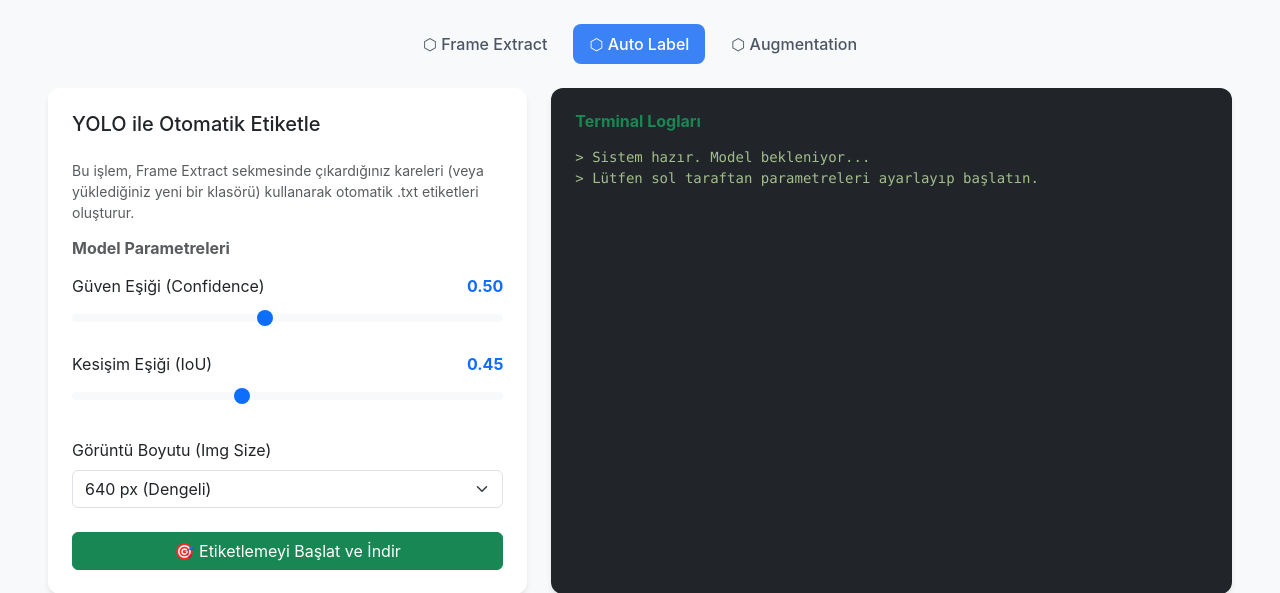
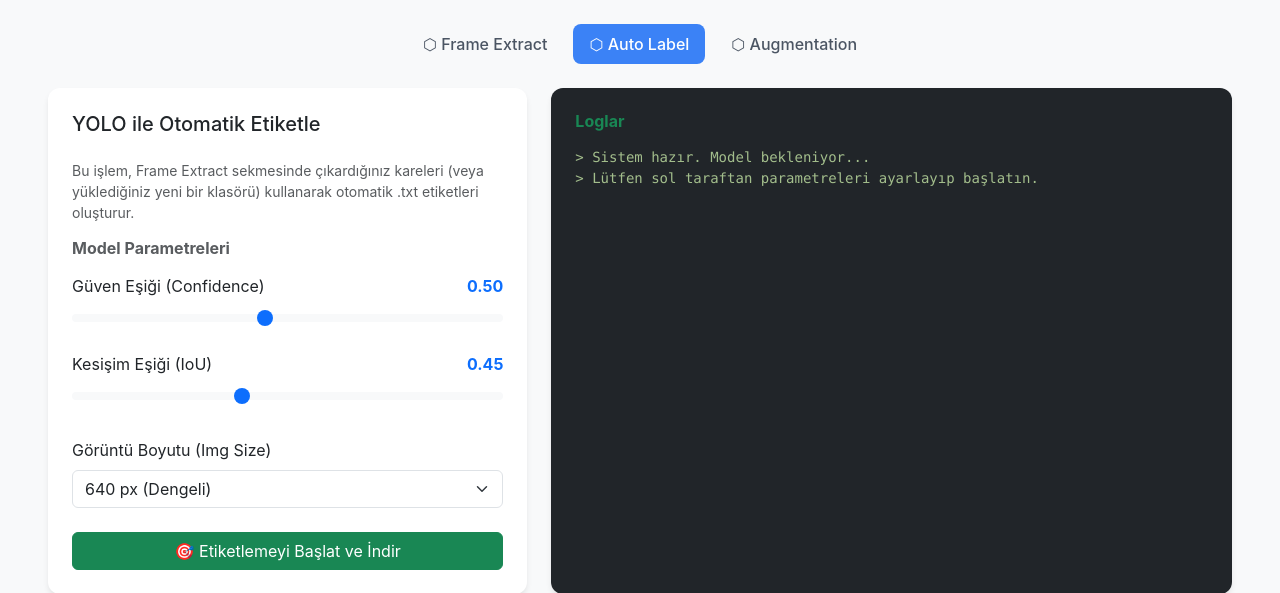
Before and after one commit to elifnurgunay/VisionFlow-Web, a Flask app: page / in a window 1280 px wide, after a click on "⬡ Auto Label". Shown: the part 73-666 px from the top of the page. Run offline with Flask 3, Linux system fonts and the light colour scheme.

Commit message:
Loglar düzenlendi

```diff
--- a/templates/index.html
+++ b/templates/index.html
@@ -163,7 +163,7 @@
                 <!-- Sağ Panel (İşlem Logları ve Durum) -->
                 <div class="col-lg-7 mb-4">
                     <div class="card p-4 h-100 bg-dark text-light" style="border-radius: 12px;">
-                        <h6 class="mb-3 text-success fw-bold">Terminal Logları</h6>
+                        <h6 class="mb-3 text-success fw-bold">Loglar</h6>
                         <div id="labelLogs" class="font-monospace small" style="height: 300px; overflow-y: auto; color: #a3be8c;">
                             > Sistem hazır. Model bekleniyor...<br>
                             > Lütfen sol taraftan parametreleri ayarlayıp başlatın.<br>
@@ -291,7 +291,7 @@
                 <!-- Sağ Panel (İşlem Logları) -->
                 <div class="col-lg-5 mb-4">
                     <div class="card p-4 h-100 bg-dark text-light" style="border-radius: 12px;">
-                        <h6 class="mb-3 text-warning fw-bold">Terminal Logları</h6>
+                        <h6 class="mb-3 text-warning fw-bold">Loglar</h6>
                         <div id="augmentLogs" class="font-monospace small" style="height: 450px; overflow-y: auto; color: #ebcb8b;">
                             > Sistem hazır.<br>
                             > Lütfen gelişmiş parametreleri ayarlayıp başlatın.<br>
```
